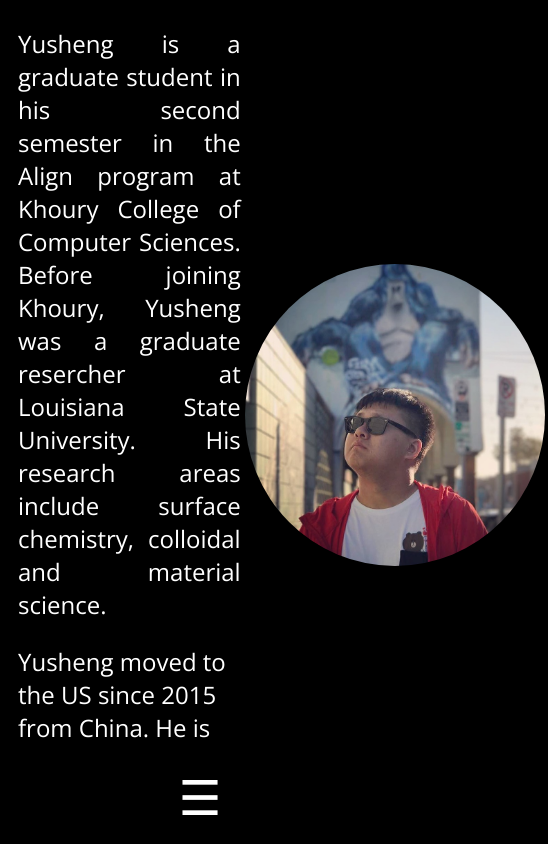
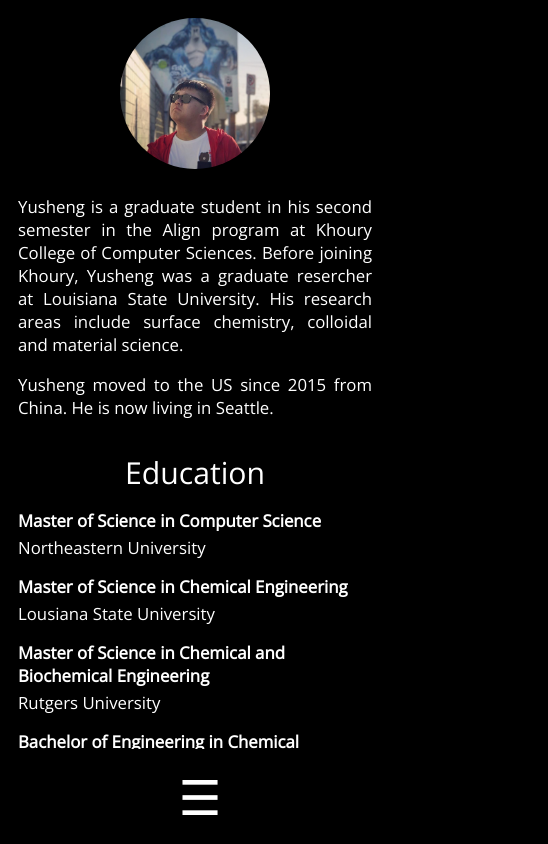
Before and after one commit to linusguo/PersonalWebsite, a website: page html/about.html in a window 390 px wide. Shown: the top 844 px of the page, 548 px wide, since content can reach past the window. Drawn offline with nearby package versions, Linux system fonts and the light colour scheme.

Commit message:
Implemented responsive for about page

```diff
--- a/css/about.css
+++ b/css/about.css
@@ -18,7 +18,7 @@ img {
   width: 40%
 }
 /* Style for each section in the table */
-#intro {
+.intro {
   text-align: justify;
 }
 #education {
@@ -39,3 +39,31 @@ img {
 .blank1 {
   height: 20px;
 }
+.blank2 {
+  height: 10px;
+}
+/* Accomodation for smaller screen */
+@media only screen and (min-width: 1050px) {
+  .mobile_content {
+    display: none;
+  }
+}
+@media only screen and (max-width: 1050px) {
+  .large {
+    display: none;
+  }
+  .container_div {
+    margin: 15px;
+  }
+  img {
+    width: 150px;
+  }
+  .mobile_content {
+    font-size: 0.7em;
+    margin-bottom: 100px;
+  }
+  #mobile_education {
+    font-size: 1.8em;
+    text-align: center;
+  }
+}
--- a/html/about.html
+++ b/html/about.html
@@ -21,16 +21,17 @@
 
   <body>
     <div class="container_div">
+      <div class="large">
         <table id="table">
           <tr>
             <td>
-            <p id="intro">
+              <p class="intro">
                 Yusheng is a graduate student in his second semester in the Align program at Khoury
                 College of Computer Sciences. Before joining Khoury, Yusheng was a graduate resercher
                 at Louisiana State University. His research areas include surface chemistry, colloidal
                 and material science.
               </p>
-            <p>
+              <p class="intro">
                 Yusheng moved to the US since 2015 from China. He is now living in Seattle.
               </p>
             </td>
@@ -76,6 +77,65 @@
           </tr>
         </table>
       </div>
+
+      <div class="mobile_content">
+        <table id="mobile_table">
+          <tr class="aligned">
+            <td>
+              <img id="personal_img_mobile" src="/img/personal_copy.jpg" alt="personal_img">
+            </td>
+          </tr>
+          <tr>
+            <td>
+              <p class="intro">
+                Yusheng is a graduate student in his second semester in the Align program at Khoury
+                College of Computer Sciences. Before joining Khoury, Yusheng was a graduate resercher
+                at Louisiana State University. His research areas include surface chemistry, colloidal
+                and material science.
+              </p>
+              <p class="intro">
+                Yusheng moved to the US since 2015 from China. He is now living in Seattle.
+              </p>
+            </td>
+          </tr>
+          <tr class="blank2"></tr>
+          <tr>
+            <td id="mobile_education">
+              Education
+            </td>
+          </tr>
+          <tr class="blank2"></tr>
+          <tr>
+            <td class="degree">Master of Science in Computer Science</td>
+          </tr>
+          <tr>
+            <td>Northeastern University</td>
+          </tr>
+          <tr class="blank2"></tr>
+          <tr>
+            <td class="degree">Master of Science in Chemical Engineering</td>
+          </tr>
+          <tr>
+            <td>Lousiana State University</td>
+          </tr>
+          <tr class="blank2"></tr>
+          <tr>
+            <td class="degree">Master of Science in Chemical and Biochemical Engineering</td>
+          </tr>
+          <tr>
+            <td>Rutgers University</td>
+          </tr>
+          <tr class="blank2"></tr>
+          <tr>
+            <td class="degree">Bachelor of Engineering in Chemical Engineering and Technology</td>
+          </tr>
+          <tr>
+            <td>Dalian University of Technology</td>
+          </tr>
+
+        </table>
+      </div>
+    </div>
     <!-- The navbar -->
     <div class="navbar" id="navbar">
       <a class="navbar_large" href="../index.html">Home</a>
```
Lines whose indentation alone changed are shown as unchanged.
